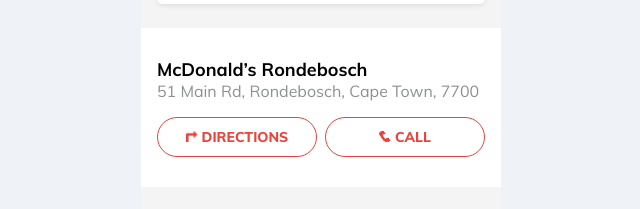
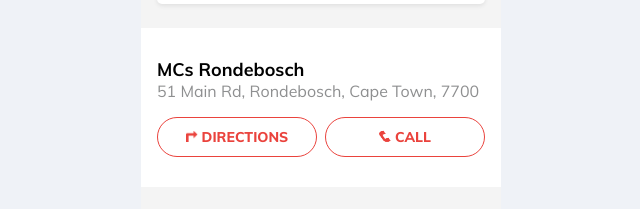
Before and after one commit to wisdomzw/foooood, a website: page index.html in a window 1280 px wide. Shown: the part 746-955 px from the top of the page, 319-959 px from the left. Drawn offline with Linux system fonts and the light colour scheme; files whose address does not match are found by name.

Commit message:
Update index.html

```diff
--- a/index.html
+++ b/index.html
@@ -59,7 +59,7 @@
         </section>
 
         <section class="address">
-            <h2>McDonald’s Rondebosch</h2>
+            <h2>MCs Rondebosch</h2>
             <p>51 Main Rd, Rondebosch, Cape Town, 7700</p>
             <div>
                 <button class="btn">
```
